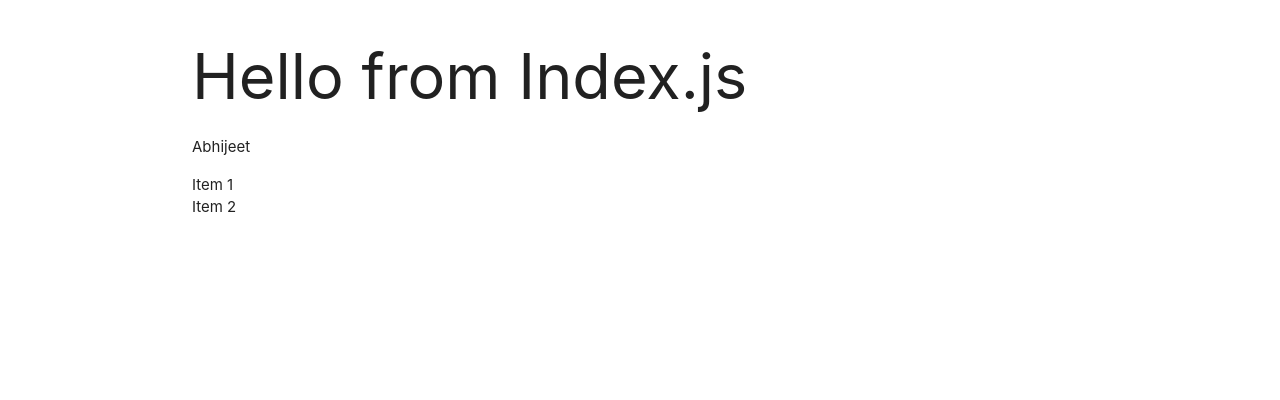
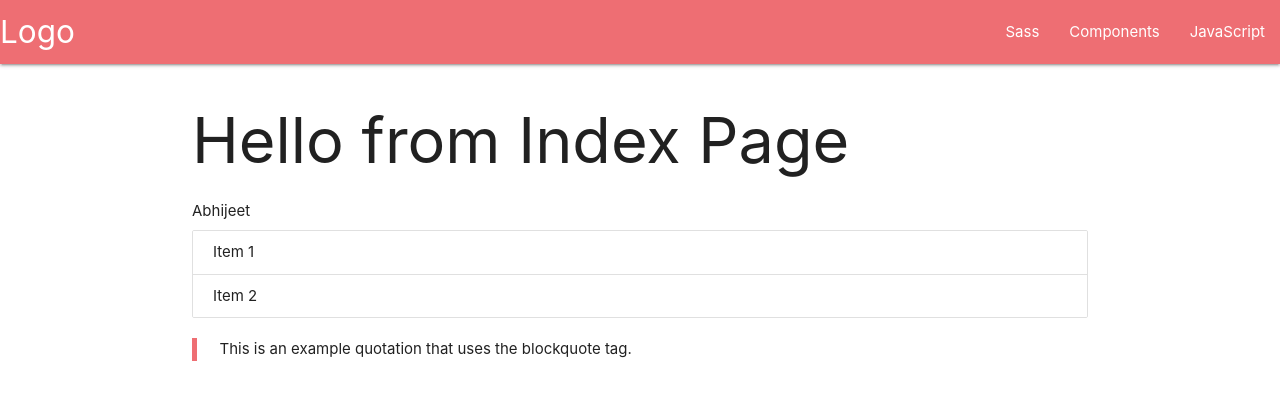
Before and after one commit to kudoabhijeet/CodeDjango, a Django app: page / in a window 1280 px wide. Shown: the top 400 px of the page. Run offline with Django 3.2, Linux system fonts and the light colour scheme.

Commit message:
:wave: Multiple pages

```diff
--- a/mysite/main/urls.py
+++ b/mysite/main/urls.py
@@ -19,5 +19,6 @@
 app_name = "main"
 
 urlpatterns = [
-    path('', views.homepage)
+    path('', views.homepage),
+    path('about', views.about),
 ]
--- a/mysite/main/views.py
+++ b/mysite/main/views.py
@@ -10,3 +10,6 @@
 }
 def homepage(request):
     return render(request, 'main/index.html', context)
+
+def about(request):
+    return render(request, 'main/about.html', context)
--- a/mysite/templates/main/base.html
+++ b/mysite/templates/main/base.html
@@ -9,6 +9,9 @@
     {% block head %} {% endblock %}
 </head>
 <body>
-    {% block body %} {% endblock %}
+
+    {% block body %}
+
+    {% endblock %}
 </body>
 </html>
--- a/mysite/templates/main/index.html
+++ b/mysite/templates/main/index.html
@@ -1,12 +1,16 @@
 {% extends 'main/base.html' %}
 {% block body %}
+{% include 'main/navbar.html' %}
    <div class="container">
-    <h1>Hello from Index.js</h1>
+    <h1>Hello from Index Page</h1>
     {{ name }}
-    <ul>
+    <ul class="collection">
     {% for item in lists %}
-        <li>{{ item }}</li>
+        <li class="{% cycle 'bold' '' %} collection-item">{{ item }}</li>
     {% endfor %}
     </ul>
+    <blockquote>
+        This is an example quotation that uses the blockquote tag.
+    </blockquote>
 </div>
 {% endblock %}
--- /dev/null
+++ b/mysite/templates/main/navbar.html
@@ -0,0 +1,13 @@
+{% extends 'main/base.html' %}
+{% block body %}
+<nav>
+    <div class="nav-wrapper">
+      <a href="#" class="brand-logo">Logo</a>
+      <ul id="nav-mobile" class="right hide-on-med-and-down">
+        <li><a href="sass.html">Sass</a></li>
+        <li><a href="badges.html">Components</a></li>
+        <li><a href="collapsible.html">JavaScript</a></li>
+      </ul>
+    </div>
+  </nav>
+{% endblock %}
```
Also changed, not shown: mysite/templates/main/about.html (added, +7 -0 lines).
